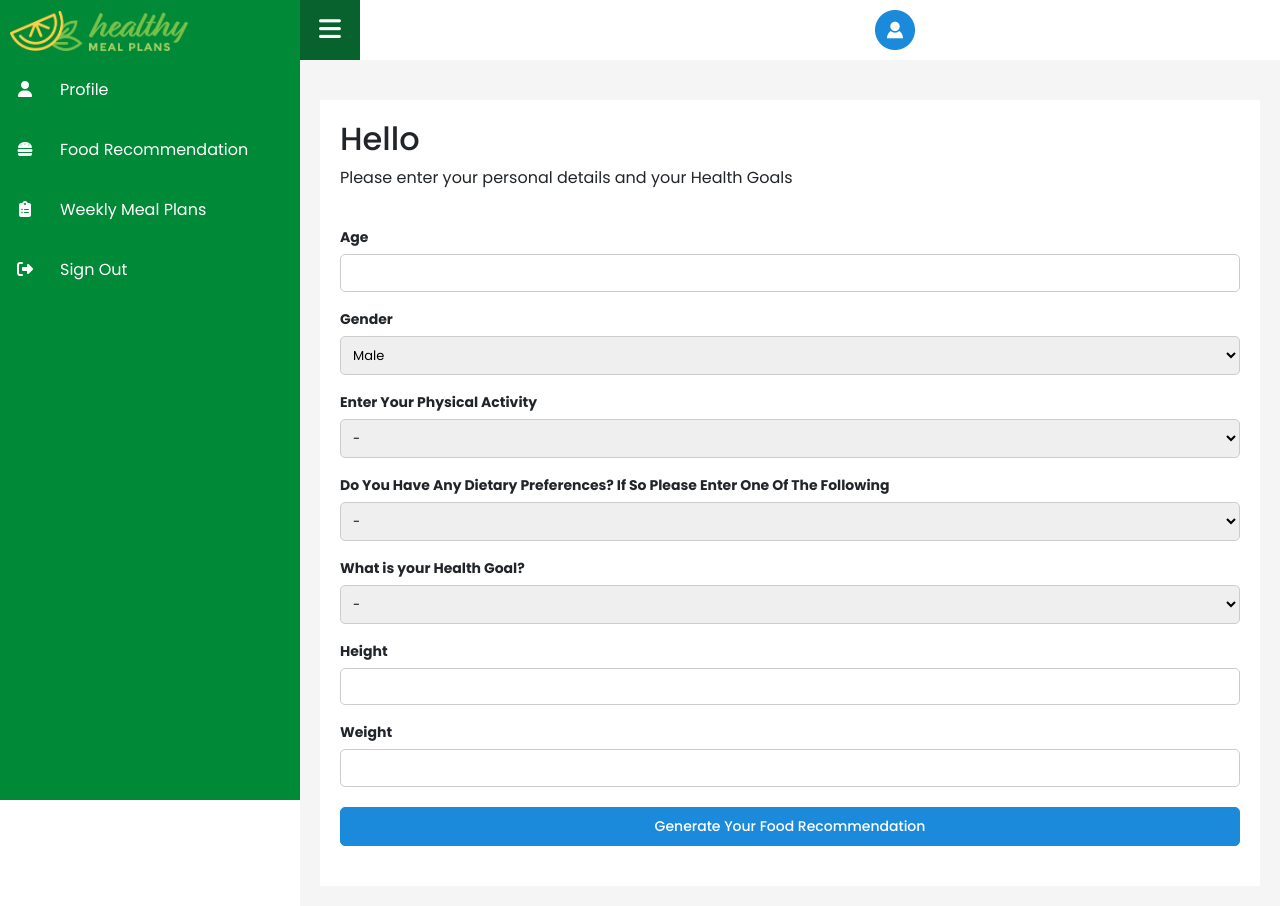
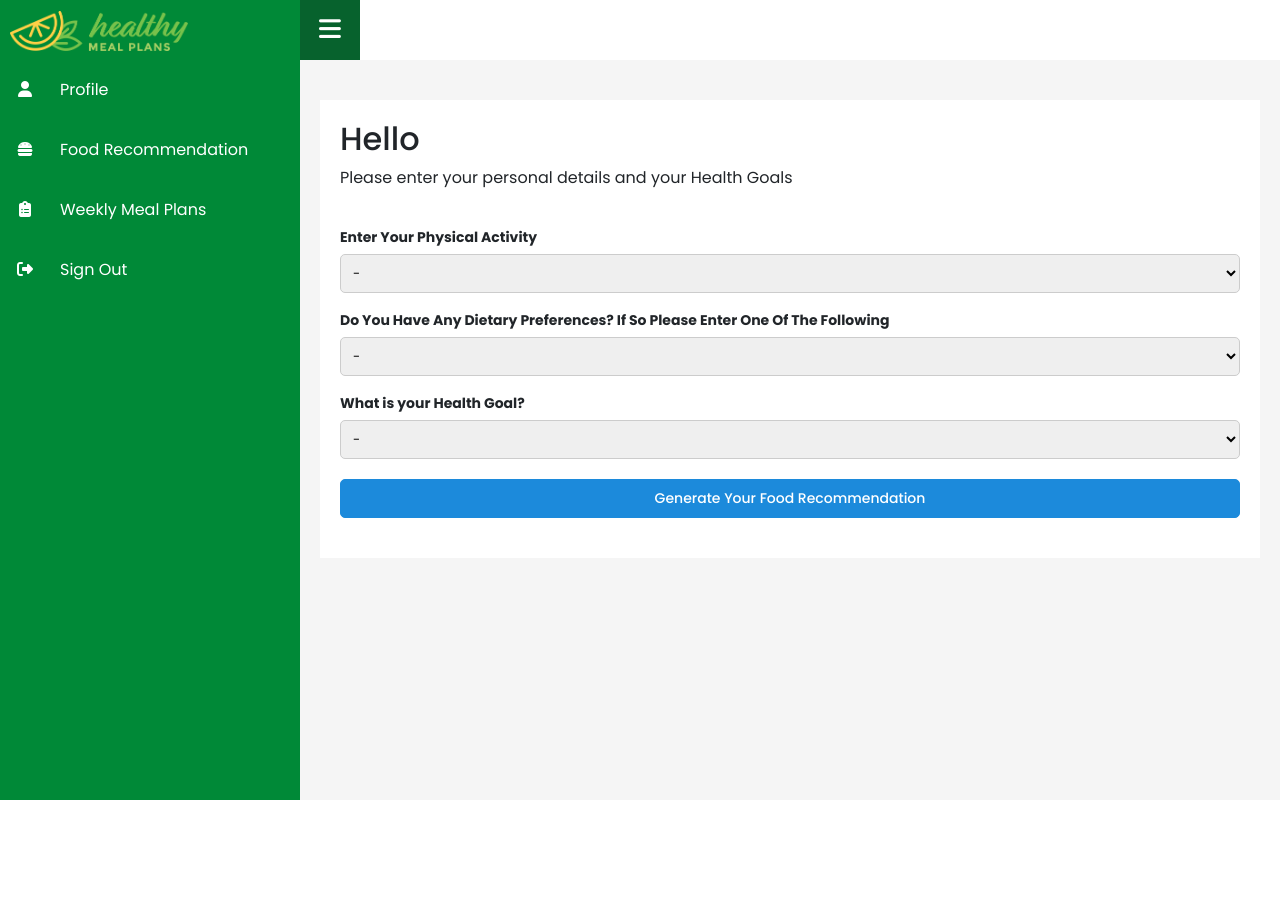
Before and after one commit to Fran-Y/AI_Powered_Meal_Planning_App, a Django app: page /personalInfo/ in a window 1280 px wide. After the commit the page ends 800 px from the top, so only its background shows below. Run offline with Django 4.2, Linux system fonts and the light colour scheme; parts of the project's set-up code (start-up, migrations or seed data) failed here and were passed over; some libraries are stand-ins or nearby versions.

Commit message:
Some bugs fixed

```diff
--- a/mealPlanningMain/forms.py
+++ b/mealPlanningMain/forms.py
@@ -7,10 +7,11 @@ from django import forms
 class SignUpForm(UserCreationForm):
     password1 = forms.CharField(label='Password', widget=forms.PasswordInput)
     password2 = forms.CharField(label='Confirm Password', widget=forms.PasswordInput)
+    gender = forms.CharField(label='Gender')
 
     class Meta:
         model = User
-        fields = ('username', 'password1', 'password2')
+        fields = ('username', 'password1', 'password2', 'age', 'gender', 'weight', 'height')
 
     def clean_password2(self):
         password1 = self.cleaned_data.get("password1")
--- a/mealPlanningMain/templates/meal-plans.html
+++ b/mealPlanningMain/templates/meal-plans.html
@@ -10,9 +10,9 @@
 {#                    <i class="fas fa-search searchIcon"></i>#}
 {#                    <input type="text" placeholder="Search Here...." name="" id="">#}
 {#                </label>#}
-                <div class="user">
-                    <img src="images/avatar.png" alt="">
-                </div>
+{#                <div class="user">#}
+{#                    <img src="images/avatar.png" alt="">#}
+{#                </div>#}
             </div>
         </div>
         <div class="cardBox">
--- a/mealPlanningMain/templates/personal-info.html
+++ b/mealPlanningMain/templates/personal-info.html
@@ -10,9 +10,9 @@
 {#                    <i class="fas fa-search searchIcon"></i>#}
 {#                    <input type="text" placeholder="Search Here...." name="" id="">#}
 {#                </label>#}
-                <div class="user">
-                    <img src="images/avatar.png" alt="">
-                </div>
+{#                <div class="user">#}
+{#                    <img src="images/avatar.png" alt="">#}
+{#                </div>#}
             </div>
         </div>
         <div class="cardBox">
@@ -31,20 +31,20 @@
                             <p>Please enter your personal details and your Health Goals</p>
                             <br>
                         </div>
-                        <div class="form-field">
-                            <label for="userage">Age</label>
-                            <input type="number" name="userage" id="user_age" required value="{{ user.age }}">
-                        </div>
-                        <div class="form-field">
-                            <label for="user_gender">Gender</label>
-                            <select name="usergender" id="user_gender">
-                                <option value="male" {% if user.gender == "male" %}selected{% endif %}>Male
-                                </option>
-                                <option value="female" {% if user.gender == "female" %}selected{% endif %}>
-                                    Female
-                                </option>
-                            </select>
-                        </div>
+{#                        <div class="form-field">#}
+{#                            <label for="userage">Age</label>#}
+{#                            <input type="number" name="userage" id="user_age" required value="{{ user.age }}">#}
+{#                        </div>#}
+{#                        <div class="form-field">#}
+{#                            <label for="user_gender">Gender</label>#}
+{#                            <select name="usergender" id="user_gender">#}
+{#                                <option value="male" {% if user.gender == "male" %}selected{% endif %}>Male#}
+{#                                </option>#}
+{#                                <option value="female" {% if user.gender == "female" %}selected{% endif %}>#}
+{#                                    Female#}
+{#                                </option>#}
+{#                            </select>#}
+{#                        </div>#}
                         <div class="form-field">
                             <label for="physical-activity">Enter Your Physical Activity</label>
                             <select name="physical-activity" id="physical-activity">
@@ -131,14 +131,14 @@
                             </select>
                         </div>
 
-                        <div class="form-field">
-                            <label for="height">Height</label>
-                            <input type="number" name="height" id="user_height" required value="{{ user.height }}">
-                        </div>
-                        <div class="form-field">
-                            <label for="weight">Weight</label>
-                            <input type="number" name="weight" id="user_weight" required value="{{ user.weight }}">
-                        </div>
+{#                        <div class="form-field">#}
+{#                            <label for="height">Height</label>#}
+{#                            <input type="number" name="height" id="user_height" required value="{{ user.height }}">#}
+{#                        </div>#}
+{#                        <div class="form-field">#}
+{#                            <label for="weight">Weight</label>#}
+{#                            <input type="number" name="weight" id="user_weight" required value="{{ user.weight }}">#}
+{#                        </div>#}
                         {#                        <div class="form-field">#}
                         {#                            <label for="ideaWeight">Idea Weight</label>#}
                         {#                            <input type="number" name="ideaWeight" id="user_ideaweight" required>#}
--- a/mealPlanningMain/views.py
+++ b/mealPlanningMain/views.py
@@ -132,6 +132,7 @@ def mealplan(request):
 
 
 def personalInfo(request):
+    user = request.user
     if request.method == 'POST':
         user_age = request.POST.get('userage')
         user_gender = request.POST.get('usergender')
@@ -142,6 +143,7 @@ def personalInfo(request):
         height = request.POST.get('height')
         idea_weight = request.POST.get('ideaWeight')
         User.objects.update_or_create(
+            id=user.id,
             defaults={
                 'age': user_age,
                 'gender': user_gender,
@@ -153,7 +155,6 @@ def personalInfo(request):
                 'idea_weight': idea_weight
             }
         )
-
         return redirect('test')
     return render(request, 'personal-info.html', {'user': request.user})
 
@@ -236,6 +237,7 @@ def predict(request):
 
     return render(request, 'meal-plans-result.html', {'daily_sums': daily_sums_dict, 'charts_url': charts_url})
 
+
 def test(request):
     user = request.user
 
@@ -279,8 +281,6 @@ def test(request):
             recommended_food.append("Stress Reduction and Enhancing Mood")
         elif health_goals == "12":
             recommended_food.append("Improving Physical Performance")
-
-
 
         return recommended_food
 
```
Also changed, not shown: mealPlanningMain/static/css/style.css (+5 -5 lines), mealPlanningMain/templates/profile.html (+4 -4 lines), mealPlanningMain/templates/test.html (+18 -18 lines), mealPlanningMain/static/images/select-program-background.jpg.
